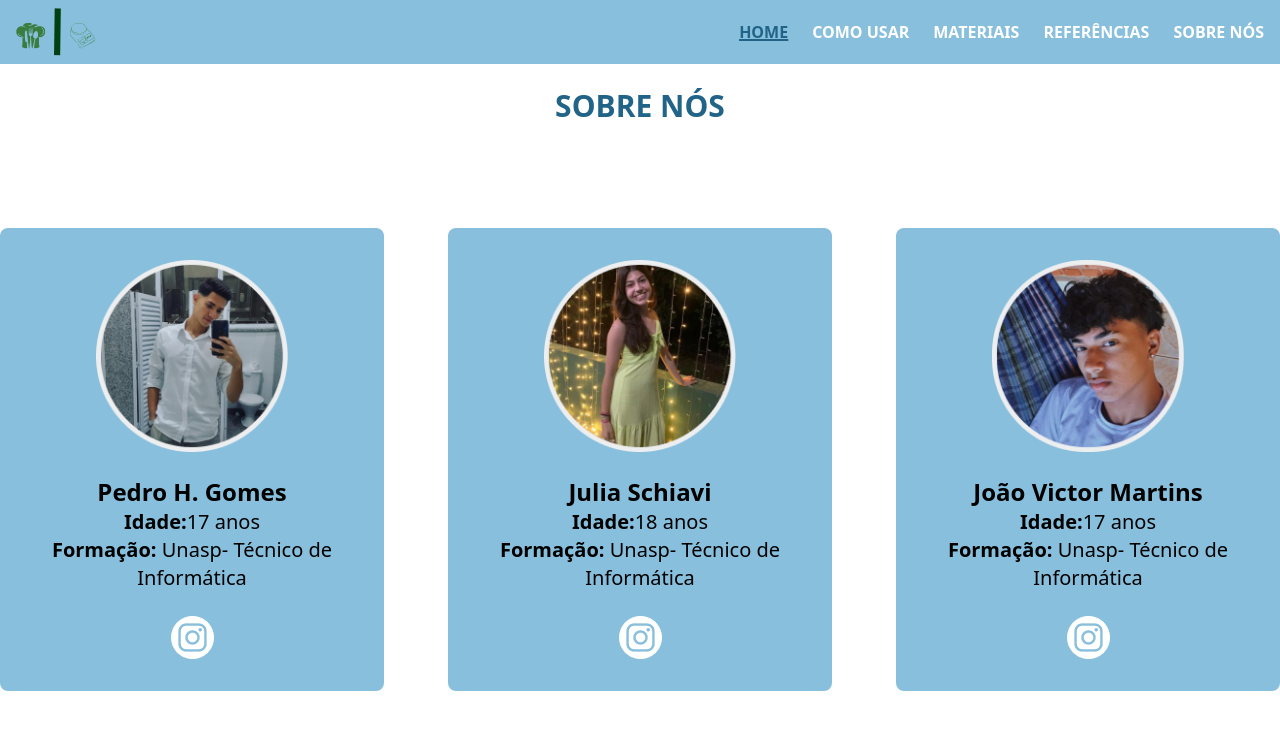
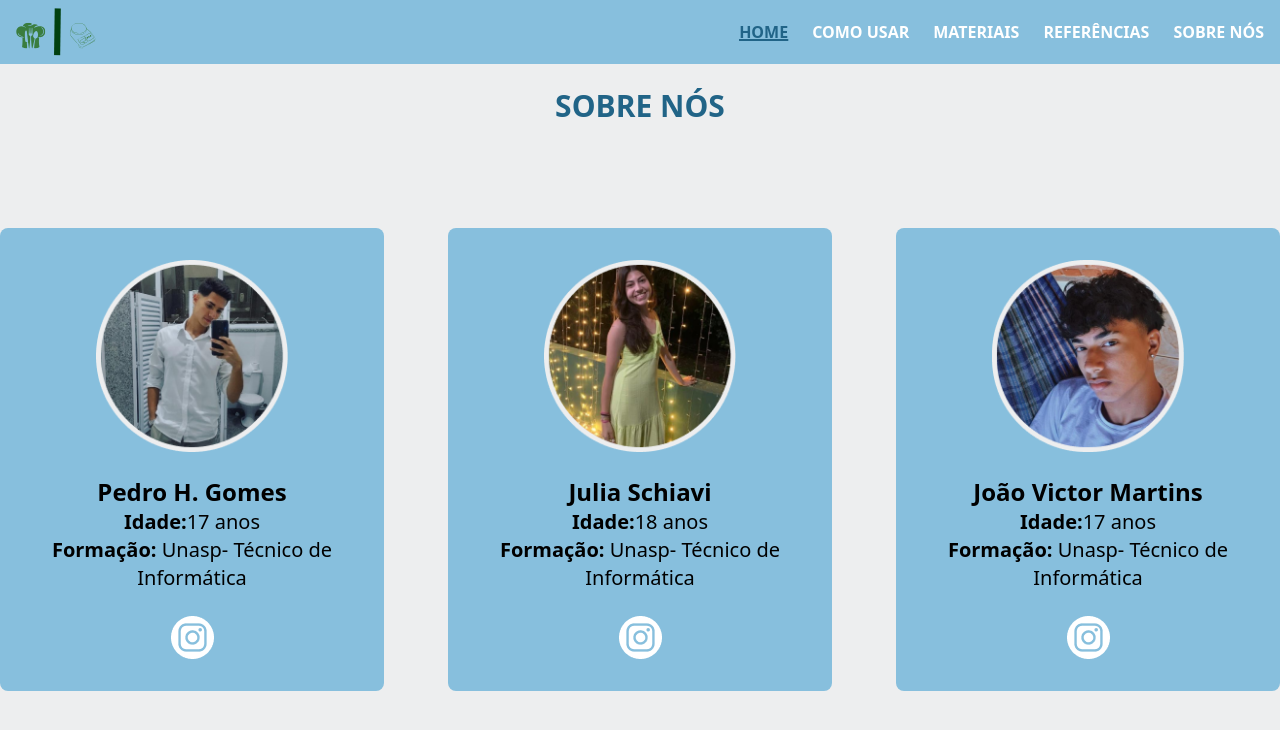
Before and after one commit to juliasouza18/integrantes-nutriscale, a React (Vite) app: page / in a window 1280 px wide. Shown: the top 730 px of the page. Built offline with nearby package versions, Linux system fonts and the light colour scheme.

Commit message:
fundo do site com cor

```diff
--- a/src/components/Integrantes.jsx
+++ b/src/components/Integrantes.jsx
@@ -2,7 +2,7 @@ import React from 'react'
 
 export default function Integrantes() {
   return (
-    <div>
+    <div className='bg-fundoSite min-h-screen'>
       <section className=' p-6 text-center '>
         <h1 className='uppercase text-center mt-4 pb-6 font-bold text-xl md:text-3xl text-sobre '>Sobre nós</h1>
         <div className='flex flex-col items-center justify-center md:flex-row md:gap-16'>
```
